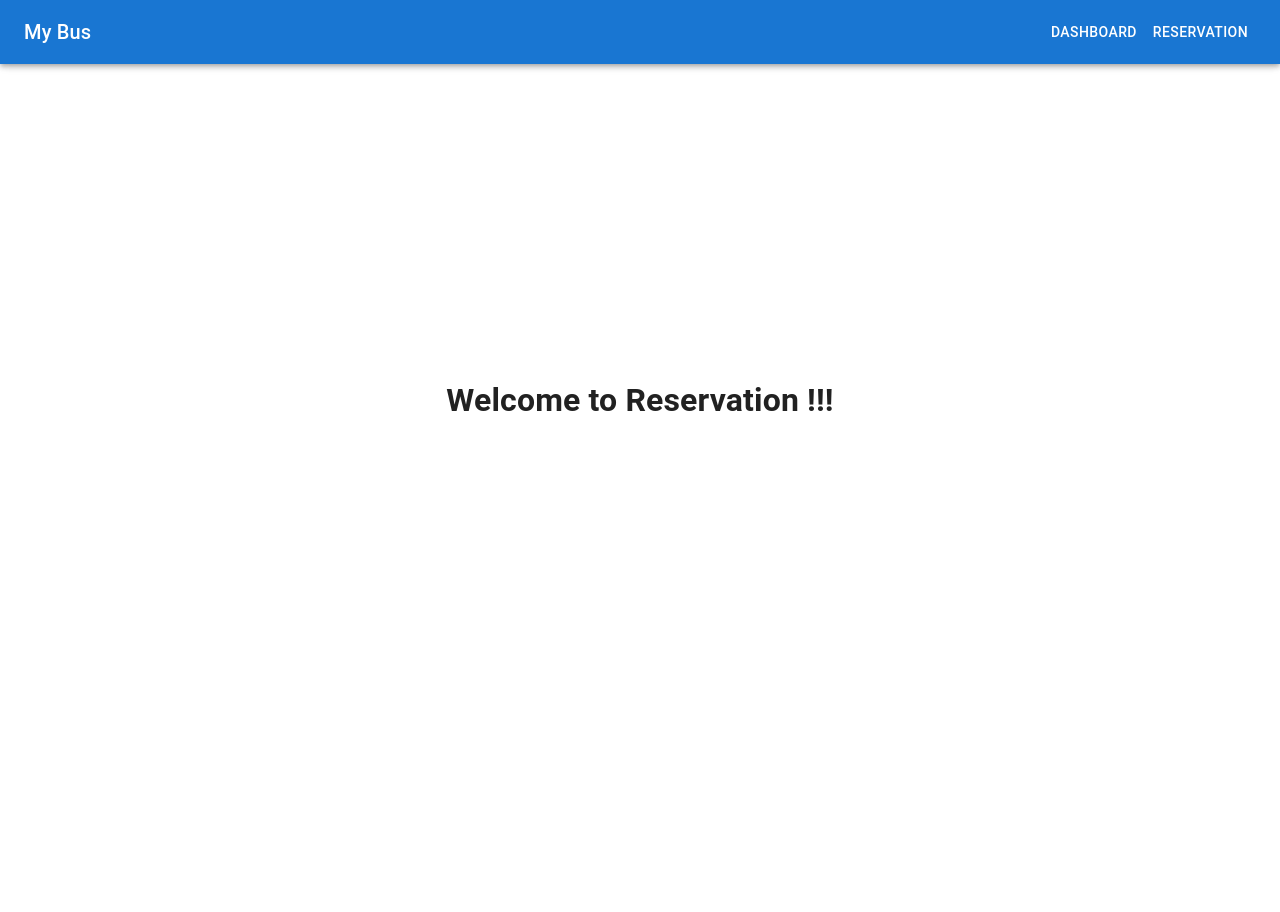
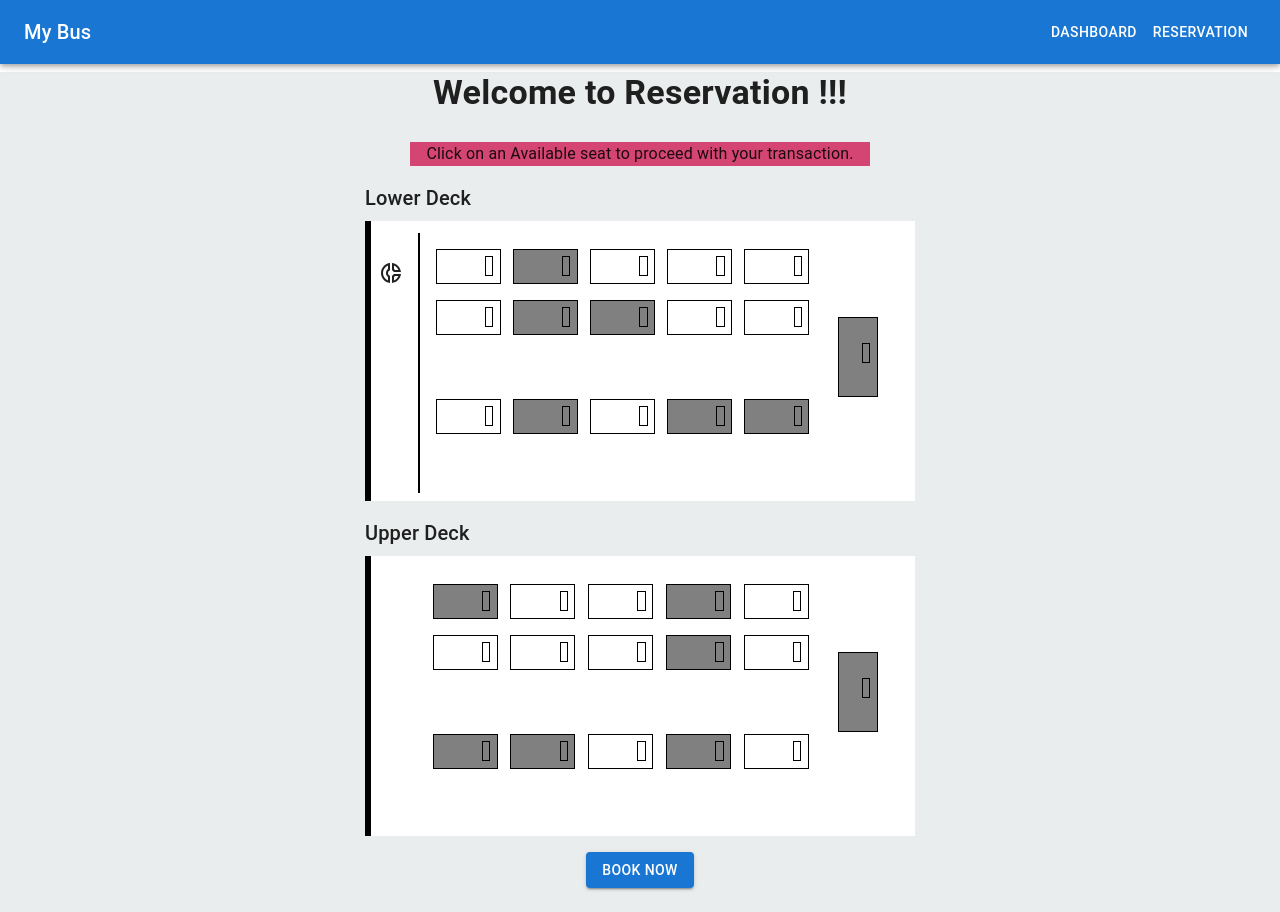
Before and after one commit to LakshayRohilla/advance-LLD-redBus, a React (Create React App) app: page /reservation in a window 1280 px wide. Before the commit the page ends 800 px from the top, so only its background shows below. Built offline with nearby package versions, Linux system fonts and the light colour scheme.

Commit message:
completed reservation page ui

```diff
--- a/src/components/reservation.jsx
+++ b/src/components/reservation.jsx
@@ -1,14 +1,17 @@
+import { Box, Typography } from "@mui/material";
+import ReservationSeatlayout from "./shared/layout/reservationSeatLayout";
+
 const Reservation = () => {
-    return (
-        <div style={{
-            display: "flex",
-            justifyContent: "center",
-            alignItems: "center",
-            height: "100vh",
-        }}>
-            <h1>Welcome to Reservation !!!</h1>
-        </div>
-    );
-}
+  return (
+    <Box sx={{ mt: 9, pb:3, backgroundColor:"#eaeded", }}>
+      <Box sx={{ display: "flex", justifyContent: "center", alignItems: "center" }}>
+        <Typography variant="h4" gutterBottom sx={{ fontWeight: "bold" }}>
+          Welcome to Reservation !!!
+        </Typography>
+      </Box>
+      <ReservationSeatlayout/>
+    </Box>
+  );
+};
 
 export default Reservation;
--- /dev/null
+++ b/src/components/shared/UI/busBackSeat.jsx
@@ -0,0 +1,14 @@
+import { Box } from "@mui/material";
+
+const BusBackSeat = ({color}) => {
+    // Seat selection(click) should be handled here.
+    // Dispatch action here for state updation
+    return (
+        <Box sx={{backgroundColor:color, border: '1px solid black', height:'80px', width:'40px'}}>
+            <Box sx={{border: '1px solid black', height:'20px', width:'2px', float:'right', p:0.4, m:0.8, mt:3.1}}>
+            </Box>
+        </Box>
+    );
+}
+
+export default BusBackSeat;
--- /dev/null
+++ b/src/components/shared/UI/busSeat.jsx
@@ -0,0 +1,14 @@
+import { Box } from "@mui/material";
+
+const BusSeat = ({color}) => {
+    // Seat selection(click) should be handled here.
+    // Dispatch action here for state updation
+    return (
+        <Box sx={{backgroundColor:color, border: '1px solid black', height:'35px', width:'65px'}}>
+            <Box sx={{border: '1px solid black', height:'20px', width:'2px', float:'right', p:0.4, m:0.8}}>
+            </Box>
+        </Box>
+    );
+}
+
+export default BusSeat;
--- /dev/null
+++ b/src/components/shared/layout/busSeatLayout.jsx
@@ -0,0 +1,25 @@
+import BusSeat from "../UI/busSeat";
+import { Box, Grid } from "@mui/material";
+
+const BusSeatLayout = ({rightSeats, leftSeats}) => {
+  return (
+    <Box sx={{ mx: 2, py: 2 }}>
+      <Grid container spacing={2} sx={{pb:8}}>
+        {rightSeats.map((seat, index) => (
+          <Grid item xs={2.4} key={index}> {/* 5 items per row = 12 / 5 = 2.4 */}
+            {seat === 1 ? <BusSeat color="grey" /> : <BusSeat />}
+          </Grid>
+        ))}
+      </Grid>
+      <Grid container spacing={2}>
+        {leftSeats.map((seat, index) => (
+          <Grid item xs={2.4} key={index}> {/* 5 items per row = 12 / 5 = 2.4 */}
+            {seat === 1 ? <BusSeat color="grey" /> : <BusSeat />}
+          </Grid>
+        ))}
+      </Grid>
+    </Box>
+  );
+};
+
+export default BusSeatLayout;
--- /dev/null
+++ b/src/components/shared/layout/reservationSeatLayout.jsx
@@ -0,0 +1,108 @@
+import { Box, Typography, Button } from "@mui/material";
+import DonutSmallOutlinedIcon from "@mui/icons-material/DonutSmallOutlined";
+import BusSeatLayput from "../layout/busSeatLayout";
+import Grid from "@mui/material/Grid2";
+import BusSeat from "../UI/busSeat";
+import BusBackSeat from "../UI/busBackSeat";
+
+const ReservationSeatLayout = () => {
+  // You have to take this from the store
+  const lowerBackSeat = [1];
+  const lowerRightSeats = [0, 1, 0, 0, 0, 0, 1, 1, 0, 0];
+  const lowerLeftSeats = [0, 1, 0, 1, 1];
+  const upperBackSeat = [1];
+  const upperRightSeats = [1, 0, 0, 1, 0, 0, 0, 0, 1, 0];
+  const upperLeftSeats = [1, 1, 0, 1, 0];
+
+  return (
+    <Box>
+      <Box
+        sx={{
+          display: "flex",
+          justifyContent: "center",
+          alignItems: "center",
+          m: 2,
+        }}
+      >
+        <Typography sx={{ backgroundColor: "#d44574", px: 2 }}>
+          Click on an Available seat to proceed with your transaction.
+        </Typography>
+      </Box>
+      <Box sx={{display:'flex', flexDirection:'column', justifyContent: "center", alignItems: "center",}}>
+          <Box>
+            <Typography variant="h6" gutterBottom>Lower Deck</Typography>
+            <Box
+              sx={{
+                backgroundColor: "white",
+                height: "280px",
+                width: "550px",
+                borderLeft: "6px solid black",
+              }}
+            >
+              <Grid container spacing={2}>
+                <Grid size={1}>
+                  <Box sx={{ pt: 4, m: 1 }}>
+                    <DonutSmallOutlinedIcon />
+                  </Box>
+                </Grid>
+                <Grid size={9}>
+                  <Box
+                    sx={{
+                      borderLeft: "2px solid black",
+                      mt: 1.5,
+                      mb: 1.5,
+                      height: "260px",
+                    }}
+                  >
+                    <BusSeatLayput rightSeats={lowerRightSeats} leftSeats={lowerLeftSeats}/>
+                  </Box>
+                </Grid>
+                <Grid size={2}>
+                  <Box sx={{ mt: 12 }}>
+                    {lowerBackSeat[0] === 1 ? (
+                      <BusBackSeat color="grey" />
+                    ) : (
+                      <BusBackSeat />
+                    )}
+                  </Box>
+                </Grid>
+              </Grid>
+            </Box>
+          </Box>
+
+          <Box sx={{mb:2}}>
+            <Typography  variant="h6" gutterBottom sx={{mt:2}}>Upper Deck</Typography>
+            <Box
+              sx={{
+                backgroundColor: "white",
+                height: "280px",
+                width: "550px",
+                borderLeft: "6px solid black",
+              }}
+            >
+              <Grid container spacing={2}>
+                <Grid size={10}>
+                  <Box sx={{ mt: 1.5, mb: 1.5, ml: 5.7, height: "260px" }}>
+                    <BusSeatLayput rightSeats={upperRightSeats} leftSeats={upperLeftSeats}/>
+                  </Box>
+                </Grid>
+                <Grid size={2}>
+                  <Box sx={{ mt: 12 }}>
+                    {upperBackSeat[0] === 1 ? (
+                      <BusBackSeat color="grey" />
+                    ) : (
+                      <BusBackSeat />
+                    )}
+                  </Box>
+                </Grid>
+              </Grid>
+            </Box>
+          </Box>
+          <Button variant="contained">Book Now</Button>
+      </Box>
+
+    </Box>
+  );
+};
+
+export default ReservationSeatLayout;
```
